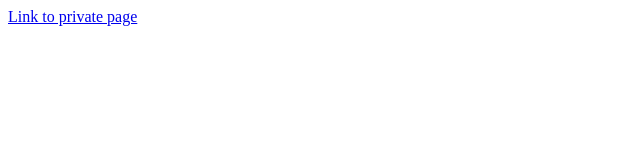
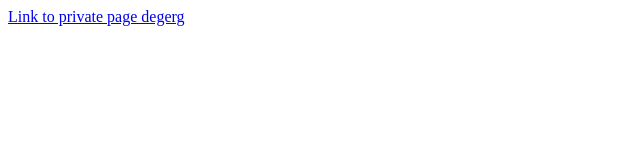
Before and after one commit to madone-alex/recap, a plain HTML site: page index.html in a window 1280 px wide. Shown: the full height of the page, 0-640 px from the left. Drawn offline with Linux system fonts and the light colour scheme.

Commit message:
rfre
rgreg

```diff
--- a/index.html
+++ b/index.html
@@ -6,6 +6,6 @@
 </head>
 <body>
 
-<a href="privatepage.html" rel="nofollow">Link to private page</a>
+<a href="privatepage.html" rel="nofollow">Link to private page degerg</a>
 </body>
 </html>
```
